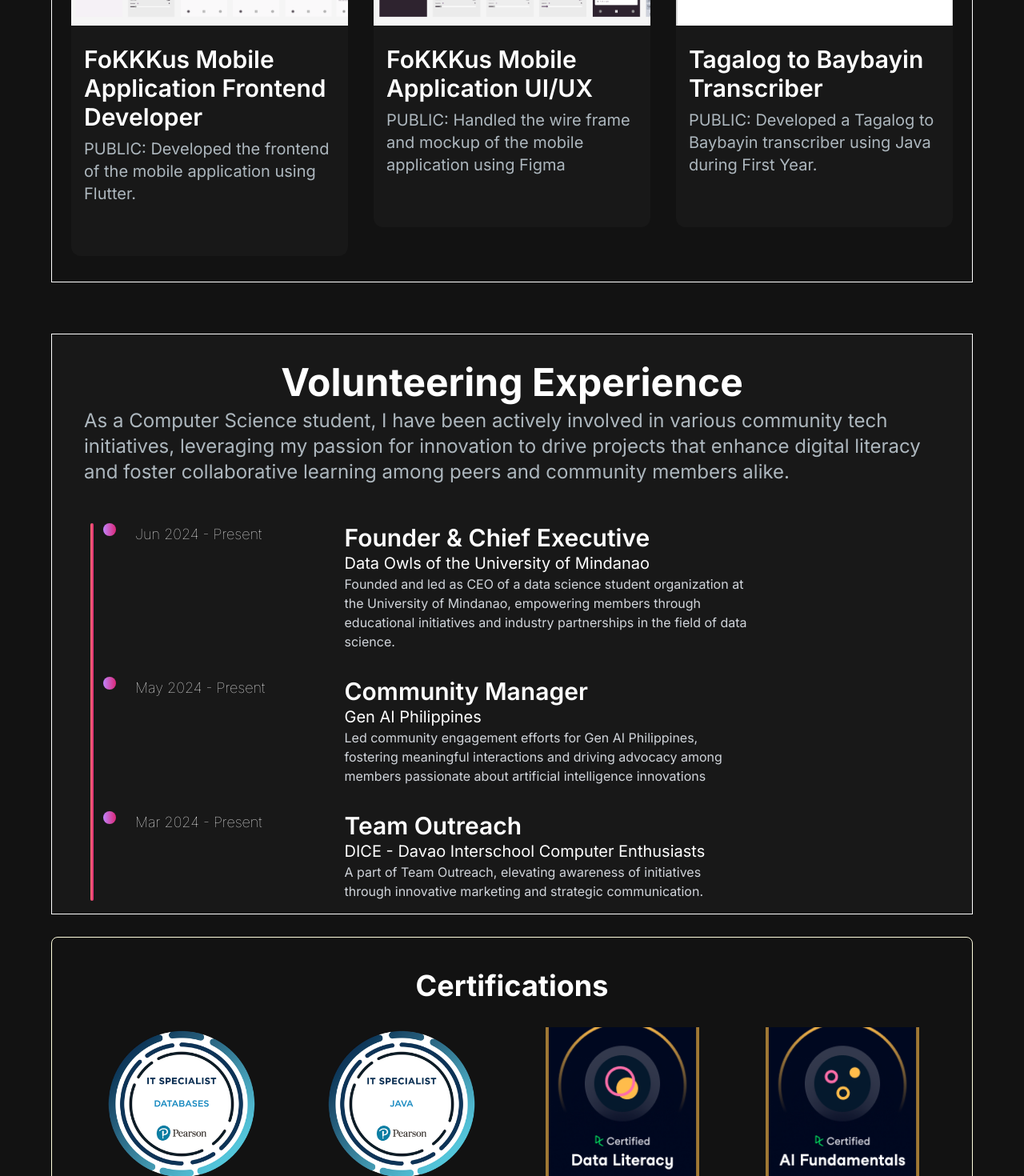
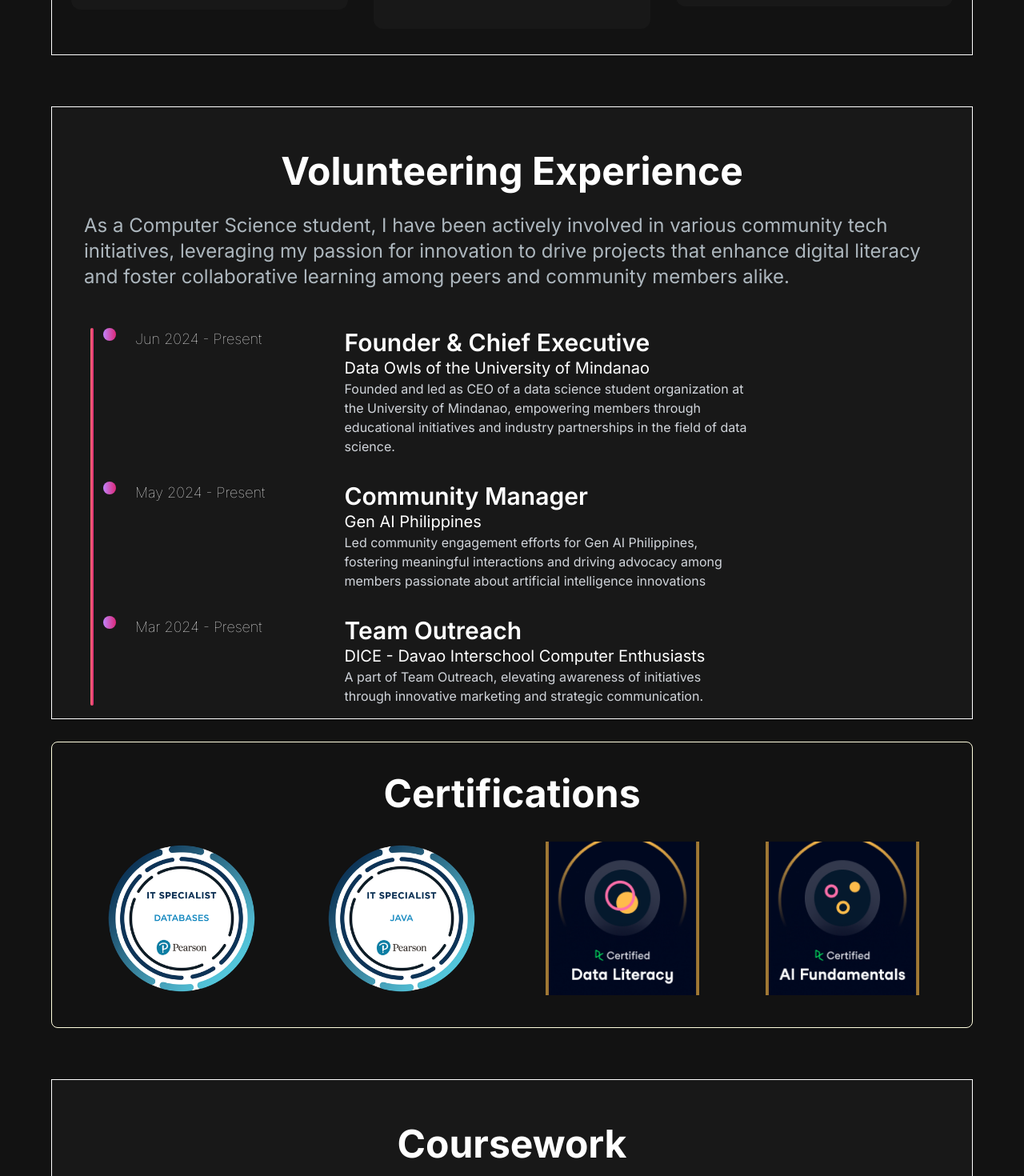
Before and after one commit to tephani/portfolio-website, a Next.js app: page / in a window 1280 px wide. Shown: the part 3340-4810 px from the top of the page at 80% size. Built offline with nearby package versions, Linux system fonts and the light colour scheme.

Commit message:
Added more changes on titles for responsiveness.

```diff
--- a/src/app/components/Certifications.jsx
+++ b/src/app/components/Certifications.jsx
@@ -25,9 +25,10 @@ const Certifications = () => {
     <>
       <div className=" rounded-lg border border-[#fffdde] mt-1 pb-6 pl-4 pr-4">
         <section className="text-white">
-          <h2 className="text-4xl font-bold text-white mt-10 mb-4 text-center">
+          <h2 className="text-2xl sm:text-3xl md:text-4xl lg:text-5xl font-bold text-white mt-4 sm:mt-6 md:mt-8 lg:mt-10 mb-2 sm:mb-3 md:mb-4 lg:mb-5 text-center">
             Certifications
           </h2>
+
           <div className="grid grid-cols-2 lg:grid-cols-4 gap-4 justify-center py-4 px-2 md:px-4">
             {certifications.map((cert, index) => (
               <div key={index} className="flex items-center justify-center">
--- a/src/app/components/Coursework.jsx
+++ b/src/app/components/Coursework.jsx
@@ -41,9 +41,10 @@ const Coursework = () => {
   return (
     <>
       <div className="bg-[#181818] p-4 border border-white mt-10">
-        <h2 className="text-4xl font-bold text-white mt-5 text-center">
+        <h2 className="text-2xl sm:text-3xl md:text-4xl lg:text-5xl font-bold text-white mt-4 sm:mt-6 md:mt-8 lg:mt-10 mb-2 sm:mb-3 md:mb-4 lg:mb-5 text-center">
           Coursework
         </h2>
+
         <div className="relative pl-12 space-y-8">
           <div className="absolute left-8 top-0 bottom-0 w-1 bg-gradient-to-r from-red-400 to-pink-600 rounded-full"></div>
           {experiences.map((exp, index) => (
@@ -61,7 +62,9 @@ const Coursework = () => {
                   <h3 className="text-2xl font-semibold text-white">
                     {exp.title}
                   </h3>
-                  <p className="text-sm text-gray-300 mb-2">{exp.description}</p>
+                  <p className="text-sm text-gray-300 mb-2">
+                    {exp.description}
+                  </p>
                   <Link href={exp.link} passHref>
                     <button className="px-1 py-1 w-full sm:w-fit rounded-full bg-gradient-to-br from-red-500 via-pink-500 to-pink-500  hover:bg-slate-800 text-white mt-1 mb-2">
                       <span className="block bg-[#121212] hover:bg-slate-800 rounded-full px-5 py-2 text-sm">
--- a/src/app/components/Experience.jsx
+++ b/src/app/components/Experience.jsx
@@ -29,7 +29,7 @@ const Experience = () => {
   return (
     <>
       <div className="bg-[#181818] p-4 border border-white mt-10">
-        <h2 className="text-3xl sm:text-4xl md:text-5xl font-bold text-white mt-5 text-center">
+        <h2 className="text-2xl sm:text-3xl md:text-4xl lg:text-5xl font-bold text-white mt-4 sm:mt-6 md:mt-8 lg:mt-10 mb-2 sm:mb-3 md:mb-4 lg:mb-5 text-center">
           Volunteering Experience
         </h2>
         <p className="text-[#ADB7BE] pl-6 pt-2 pb-4 text-base sm:text-lg md:text-xl lg:text-2xl">
@@ -47,14 +47,20 @@ const Experience = () => {
               </div>
               <div className="grid sm:grid-cols-2 lg:grid-cols-4 gap-4 ml-10">
                 <div className="">
-                  <span className="block text-white font-thin text-xs sm:text-sm md:text-base lg:text-lg">{exp.date}</span>
+                  <span className="block text-white font-thin text-xs sm:text-sm md:text-base lg:text-lg">
+                    {exp.date}
+                  </span>
                 </div>
                 <div className="col-span-2">
                   <h3 className="text-xl sm:text-2xl md:text-3xl font-semibold text-white">
                     {exp.title}
                   </h3>
-                  <p className="text-base sm:text-lg md:text-xl text-white">{exp.company}</p>
-                  <p className="text-xs sm:text-sm md:text-base text-gray-300">{exp.description}</p>
+                  <p className="text-base sm:text-lg md:text-xl text-white">
+                    {exp.company}
+                  </p>
+                  <p className="text-xs sm:text-sm md:text-base text-gray-300">
+                    {exp.description}
+                  </p>
                 </div>
               </div>
             </div>
--- a/src/app/components/ProjectCard.jsx
+++ b/src/app/components/ProjectCard.jsx
@@ -2,7 +2,7 @@ import React from "react";
 import { CodeBracketIcon, EyeIcon } from "@heroicons/react/24/outline";
 import Link from "next/link";
 
-const ProjectCard = ({ imgUrl, title, description, gitUrl, previewUrl }) => {
+const ProjectCard = ({ imgUrl, title, description, gitUrl, previewUrl}) => {
   return (
     <div>
       <div
@@ -12,21 +12,21 @@ const ProjectCard = ({ imgUrl, title, description, gitUrl, previewUrl }) => {
         <div className="overlay items-center justify-center absolute top-0 left-0 w-full h-full bg-[#181818] bg-opacity-0 hidden group-hover:flex group-hover:bg-opacity-80 transition-all duration-500">
           <Link
             href={gitUrl}
-            className="h-10 w-10 sm:h-12 sm:w-12 md:h-14 md:w-14 lg:h-16 lg:w-16 mr-2 border-2 relative rounded-full border[#ADB7BE] hover:border-white group/link"
+            className="h-14 w-14 mr-2 border-2 relative rounded-full border[#ADB7BE] hover:border-white group/link"
           >
-            <CodeBracketIcon className="h-6 w-6 sm:h-8 sm:w-8 md:h-10 md:w-10 lg:h-12 lg:w-12 text-[#181818] absolute top-1/2 left-1/2 transform -translate-x-1/2 -translate-y-1/2 cursor-pointer group-hover/link:text-white"></CodeBracketIcon>
+            <CodeBracketIcon className="h-10 w-10 text-[#181818] absolute top-1/2 left-1/2 transform -translate-x-1/2 -translate-y-1/2 cursor-pointer group-hover/link:text-white"></CodeBracketIcon>
           </Link>
           <Link
             href={previewUrl}
-            className="h-10 w-10 sm:h-12 sm:w-12 md:h-14 md:w-14 lg:h-16 lg:w-16 border-2 relative rounded-full border[#ADB7BE] hover:border-white group/link"
+            className="h-14 w-14 border-2 relative rounded-full border[#ADB7BE] hover:border-white group/link"
           >
-            <EyeIcon className="h-6 w-6 sm:h-8 sm:w-8 md:h-10 md:w-10 lg:h-12 lg:w-12 text-[#181818] absolute top-1/2 left-1/2 transform -translate-x-1/2 -translate-y-1/2 cursor-pointer group-hover/link:text-white"></EyeIcon>
+            <EyeIcon className="h-10 w-10 text-[#181818] absolute top-1/2 left-1/2 transform -translate-x-1/2 -translate-y-1/2 cursor-pointer group-hover/link:text-white"></EyeIcon>
           </Link>
         </div>
       </div>
       <div className="text-white rounded-b-xl bg-[#181818] py-6 px-4">
-        <h5 className="text-lg sm:text-xl md:text-2xl lg:text-3xl font-semibold mb-2">{title}</h5>
-        <p className="text-sm sm:text-base md:text-lg lg:text-xl text-[#ADB7BE] mb-10">{description}</p>
+      <h5 className="text-xl font-semibold mb-2">{title}</h5>
+      <p className="text-[#ADB7BE] mb-10">{description}</p>
       </div>
     </div>
   );
```
Lines whose indentation alone changed are shown as unchanged.
